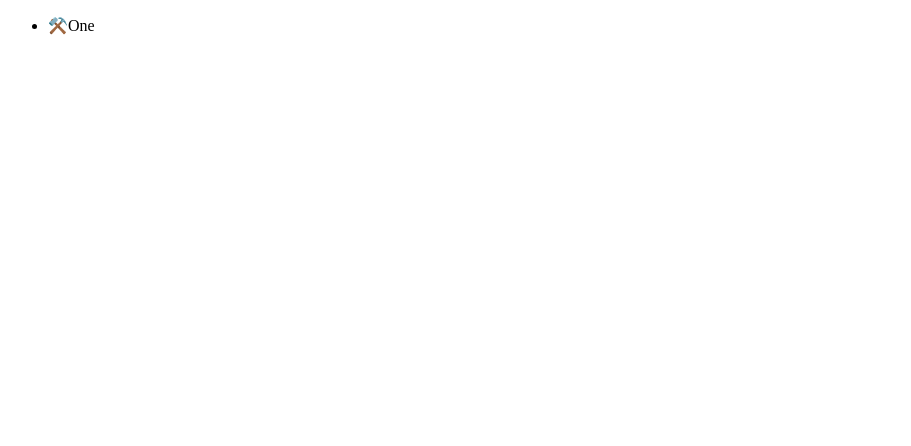
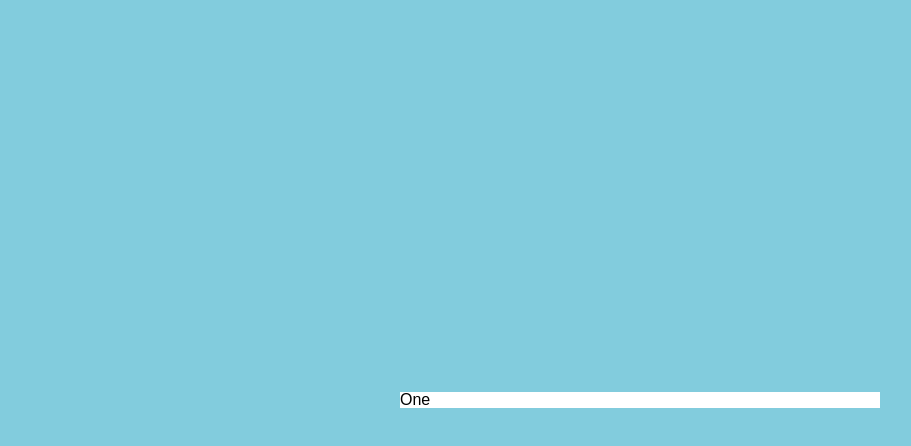
Before and after one commit to mongzii/drag-and-drop_ts, a React (Create React App) app: page / in a window 1280 px wide. Shown: the top 446 px of the page, without its empty margins (0-911 px from the left). Built offline with nearby package versions, Linux system fonts and the light colour scheme.

Commit message:
feat: 칸반 디자인 정하는중

```diff
--- a/src/App.tsx
+++ b/src/App.tsx
@@ -1,20 +1,48 @@
 import React from "react";
 import { DragDropContext, Droppable, Draggable } from "react-beautiful-dnd";
+import { styled } from "styled-components";
+
+const Wrapper = styled.div`
+  display: flex;
+  max-width: 480px;
+  width: 100%;
+  margin: 0 auto;
+  justify-content: center;
+  align-items: center;
+  height: 100vh;
+`;
+
+const Boards = styled.div`
+  display: grid;
+  width: 100%;
+  grid-template-columns: repeat(1, 1fr);
+`;
+const Board = styled.div`
+  background-color: ${props => props.theme.boardColor};
+`;
+
+const Card = styled.div`
+  background-color: ${props => props.theme.cardColor};
+`;
 
 function App() {
   const onDragEnd = () => {};
   return (
     <DragDropContext onDragEnd={onDragEnd}>
-      <div>
+      <Wrapper>
+        <Boards>
           <Droppable droppableId="one">
             {magic => (
-            <ul ref={magic.innerRef} {...magic.droppableProps}>
+              <Board ref={magic.innerRef} {...magic.droppableProps}>
                 <Draggable draggableId="first" index={0}>
                   {magic => (
-                  <li ref={magic.innerRef} {...magic.draggableProps}>
-                    <span {...magic.dragHandleProps}>⚒️</span>
+                    <Card
+                      ref={magic.innerRef}
+                      {...magic.dragHandleProps}
+                      {...magic.draggableProps}
+                    >
                       One
-                  </li>
+                    </Card>
                   )}
                 </Draggable>
                 {/* <Draggable draggableId="second" index={1}>
@@ -25,10 +53,11 @@
                   </li>
                 )}
               </Draggable> */}
-            </ul>
+              </Board>
             )}
           </Droppable>
-      </div>
+        </Boards>
+      </Wrapper>
     </DragDropContext>
   );
 }
--- a/src/index.tsx
+++ b/src/index.tsx
@@ -4,6 +4,70 @@
 import { RecoilRoot } from "recoil";
 import { darkTheme } from "./theme";
 import { ThemeProvider } from "styled-components";
+import { createGlobalStyle } from "styled-components";
+
+const GlobalStyle = createGlobalStyle`
+@import url('https://fonts.googleapis.com/css2?family=Hind&display=swap');
+html, body, div, span, applet, object, iframe,
+h1, h2, h3, h4, h5, h6, p, blockquote, pre,
+a, abbr, acronym, address, big, cite, code,
+del, dfn, em, img, ins, kbd, q, s, samp,
+small, strike, strong, sub, sup, tt, var,
+b, u, i, center,
+dl, dt, dd, menu, ol, ul, li,
+fieldset, form, label, legend,
+table, caption, tbody, tfoot, thead, tr, th, td,
+article, aside, canvas, details, embed,
+figure, figcaption, footer, header, hgroup,
+main, menu, nav, output, ruby, section, summary,
+time, mark, audio, video {
+  margin: 0;
+  padding: 0;
+  border: 0;
+  font-size: 100%;
+  font: inherit;
+  vertical-align: baseline;
+}
+/* HTML5 display-role reset for older browsers */
+article, aside, details, figcaption, figure,
+footer, header, hgroup, main, menu, nav, section {
+  display: block;
+}
+/* HTML5 hidden-attribute fix for newer browsers */
+*[hidden] {
+    display: none;
+}
+body {
+  line-height: 1;
+}
+menu, ol, ul {
+  list-style: none;
+}
+blockquote, q {
+  quotes: none;
+}
+blockquote:before, blockquote:after,
+q:before, q:after {
+  content: '';
+  content: none;
+}
+table {
+  border-collapse: collapse;
+  border-spacing: 0;
+}
+*{
+  box-sizing: border-box;
+}
+body {
+  font-family: 'Hind', sans-serif;
+  background-color: ${props => props.theme.bgColor};
+  color: black;
+}
+a {
+  text-decoration: none;
+  color: inherit;
+}
+`;
 
 const root = ReactDOM.createRoot(
   document.getElementById("root") as HTMLElement
@@ -12,6 +76,7 @@
   // <React.StrictMode>
   <RecoilRoot>
     <ThemeProvider theme={darkTheme}>
+      <GlobalStyle />
       <App />
     </ThemeProvider>
   </RecoilRoot>
--- a/src/theme.ts
+++ b/src/theme.ts
@@ -1,7 +1,7 @@
 import { DefaultTheme } from "styled-components";
 
 export const darkTheme: DefaultTheme = {
-  bgColor: "#1e272e",
-  textColor: "black",
-  accentColor: "#f53b57",
+  bgColor: "#82ccdd", //blue계열
+  boardColor: "#DADFE9", //gray계열
+  cardColor: "white",
 };
```
Also changed, not shown: src/styled.d.ts (added, +9 -0 lines). Lines whose indentation alone changed are shown as unchanged.
